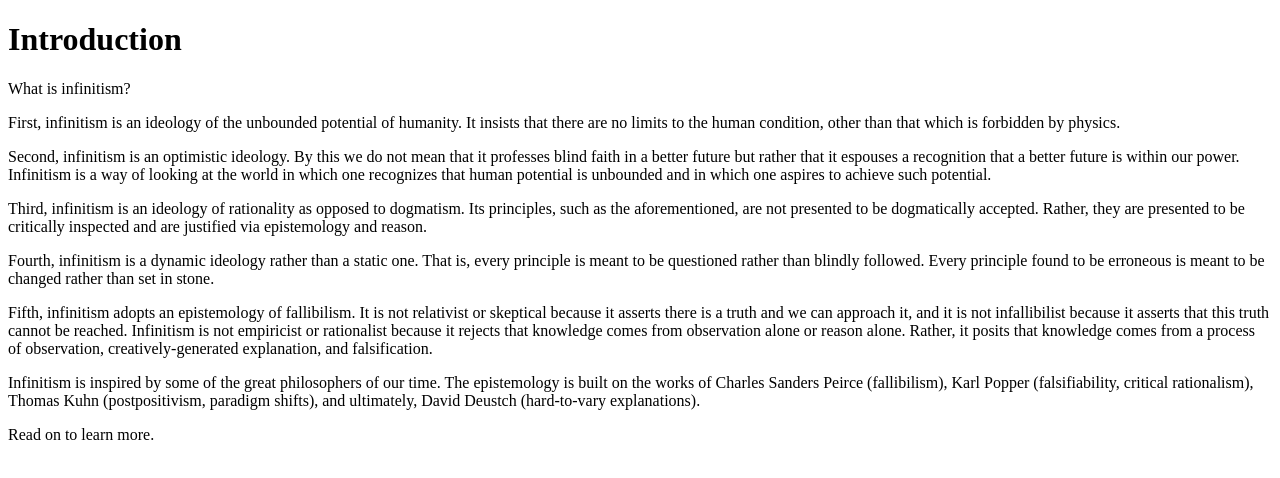
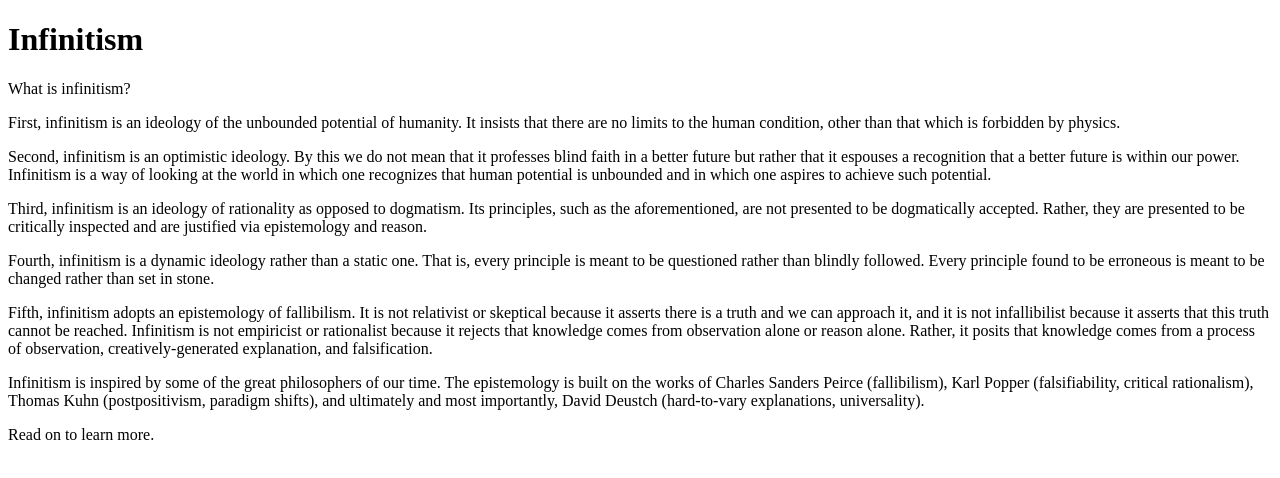
Before and after one commit to shea256/infinitism, a Next.js app: page / in a window 1280 px wide. Shown: the top 478 px of the page. Built offline with nearby package versions, Linux system fonts and the light colour scheme.

Commit message:
Update index.mdx

```diff
--- a/pages/index.mdx
+++ b/pages/index.mdx
@@ -1,6 +1,6 @@
 import Bleed from 'nextra-theme-docs/bleed'
 
-# Introduction
+# Infinitism
 
 What is infinitism?
 
@@ -14,6 +14,6 @@ Fourth, infinitism is a dynamic ideology rather than a static one. That is, ever
 
 Fifth, infinitism adopts an epistemology of fallibilism. It is not relativist or skeptical because it asserts there is a truth and we can approach it, and it is not infallibilist because it asserts that this truth cannot be reached. Infinitism is not empiricist or rationalist because it rejects that knowledge comes from observation alone or reason alone. Rather, it posits that knowledge comes from a process of observation, creatively-generated explanation, and falsification.
 
-Infinitism is inspired by some of the great philosophers of our time. The epistemology is built on the works of Charles Sanders Peirce (fallibilism), Karl Popper (falsifiability, critical rationalism), Thomas Kuhn (postpositivism, paradigm shifts), and ultimately, David Deustch (hard-to-vary explanations).
+Infinitism is inspired by some of the great philosophers of our time. The epistemology is built on the works of Charles Sanders Peirce (fallibilism), Karl Popper (falsifiability, critical rationalism), Thomas Kuhn (postpositivism, paradigm shifts), and ultimately and most importantly, David Deustch (hard-to-vary explanations, universality).
 
 Read on to learn more.
```
